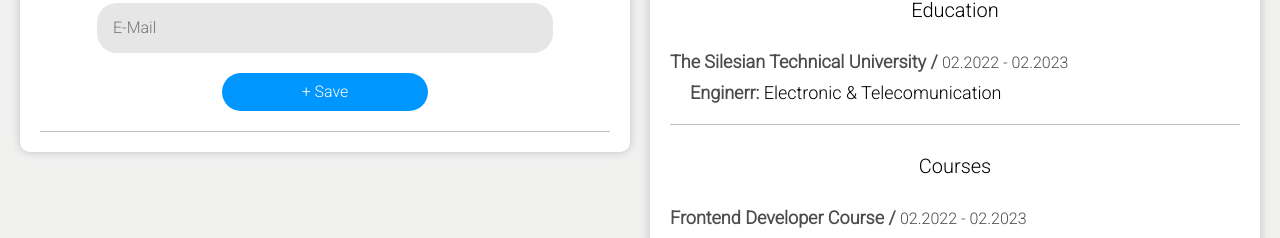
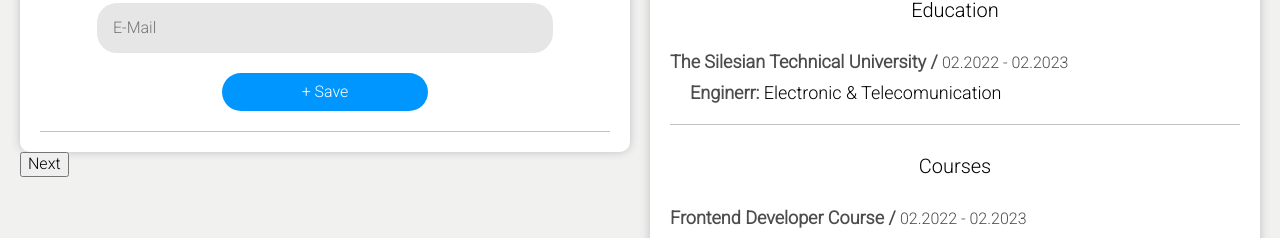
Before and after one commit to mizdebski77/Easy-Employ, a React (Create React App) app: page /CV-Creator in a window 1280 px wide. Shown: the part 1107-1345 px from the top of the page. Built offline with nearby package versions, Linux system fonts and the light colour scheme.

Commit message:
Next button added

```diff
--- a/src/features/Creator/Forms/forms.tsx
+++ b/src/features/Creator/Forms/forms.tsx
@@ -1,5 +1,5 @@
 import React from 'react';
-import { DataForm, DataTitle, FormWrapper, FormsWrapper, SaveButton, Wrapper } from './styledForms';
+import { DataForm, DataTitle, FormWrapper, FormsWrapper, NextButton, SaveButton, Wrapper } from './styledForms';
 import { DataInput } from '../styledCreator';
 
 export const Forms = () => {
@@ -35,6 +35,10 @@ export const Forms = () => {
                 </FormWrapper>
             </FormsWrapper>
 
+            <NextButton>
+                Next
+            </NextButton>
+
 
         </Wrapper>
     );
--- a/src/features/Creator/Forms/styledForms.ts
+++ b/src/features/Creator/Forms/styledForms.ts
@@ -47,3 +47,7 @@ export const SaveButton = styled.button`
         background: ${({ theme }) => theme.color.fontMainActive}
     };
 `;
+
+export const NextButton = styled.button`
+
+`;
```
